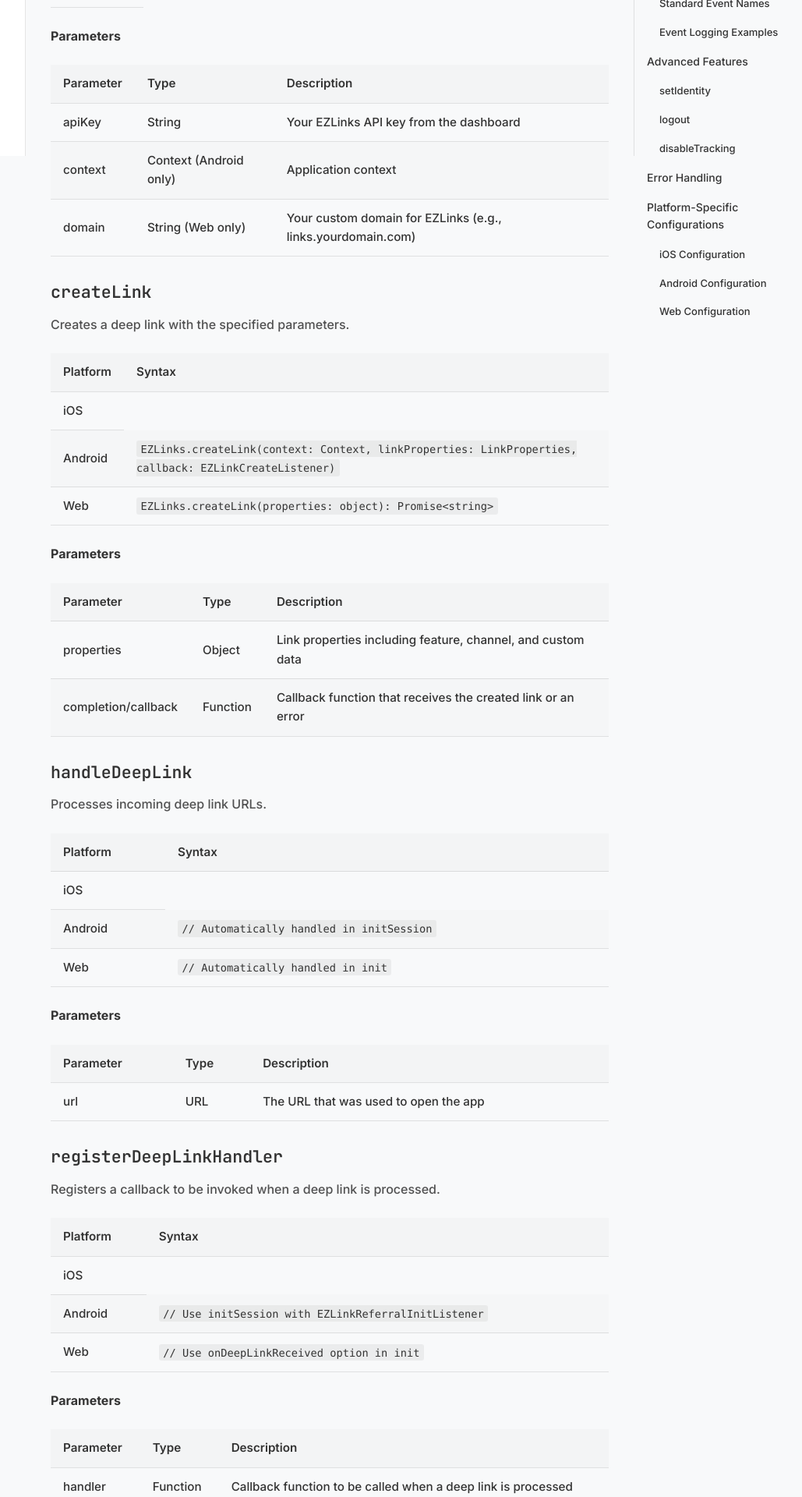
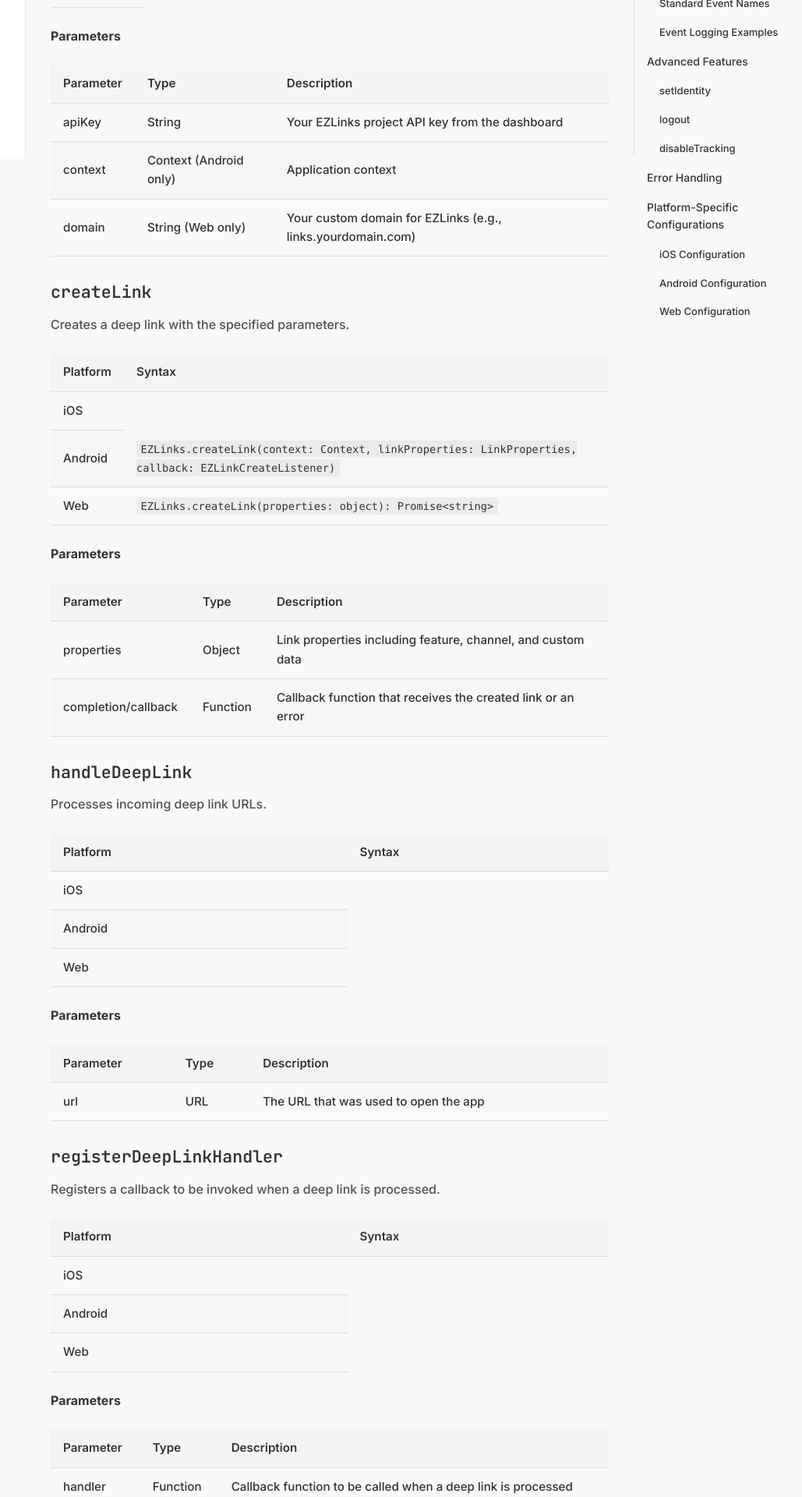
Before and after one commit to GetEZLinks/ezlinks-marketing, a Next.js app: page /docs/sdk in a window 1280 px wide. Shown: the part 600-2520 px from the top of the page at 78% size, without its empty margins (247-1276 px from the left). Built offline with nearby package versions, Linux system fonts and the light colour scheme.

Commit message:
Fixed build failures. Changed links value for docs to docs.getezlinks.io

```diff
--- a/src/app/docs/sdk/page.js
+++ b/src/app/docs/sdk/page.js
@@ -18,7 +18,7 @@ export default function ApiReferencePage() {
       <h2 id="core-methods">Core Methods</h2>
 
       <h3 id="initialize">initialize</h3>
-      <p>Initializes the EZLinks SDK. This should be called as early as possible in your app's lifecycle.</p>
+      <p>Initializes the EZLinks SDK. This should be called as early as possible in your app&apos;s lifecycle.</p>
 
       <table>
         <thead>
@@ -56,7 +56,7 @@ export default function ApiReferencePage() {
           <tr>
             <td>apiKey</td>
             <td>String</td>
-            <td>Your EZLinks API key from the dashboard</td>
+            <td>Your EZLinks project API key from the dashboard</td>
           </tr>
           <tr>
             <td>context</td>
@@ -137,11 +137,11 @@ export default function ApiReferencePage() {
           </tr>
           <tr>
             <td>Android</td>
-            <td><code>// Automatically handled in initSession</code></td>
+            {/* <td><code>// Automatically handled in initSession</code></td> */}
           </tr>
           <tr>
             <td>Web</td>
-            <td><code>// Automatically handled in init</code></td>
+            {/* <td><code>// Automatically handled in init</code></td> */}
           </tr>
         </tbody>
       </table>
@@ -181,11 +181,11 @@ export default function ApiReferencePage() {
           </tr>
           <tr>
             <td>Android</td>
-            <td><code>// Use initSession with EZLinkReferralInitListener</code></td>
+            {/* <td><code>// Use initSession with EZLinkReferralInitListener</code></td> */}
           </tr>
           <tr>
             <td>Web</td>
-            <td><code>// Use onDeepLinkReceived option in init</code></td>
+            {/* <td><code>// Use onDeepLinkReceived option in init</code></td> */}
           </tr>
         </tbody>
       </table>
--- a/src/components/Footer/Footer.tsx
+++ b/src/components/Footer/Footer.tsx
@@ -4,8 +4,8 @@ import Image from 'next/image';
 const footerLinks = {
   Product: [
     // { label: 'Features', href: '#features' },
-    { label: 'Docs', href: '#docs' },
-    { label: 'SDK', href: '#sdk' },
+    { label: 'Docs', href: 'https://docs.getezlinks.io' },
+    { label: 'SDK', href: 'https://docs.getezlinks.io/sdk' },
     { label: 'Demo', href: '#demo' },
     { label: 'Pricing', href: 'pricing' }
   ],
--- a/src/components/Header/Header.tsx
+++ b/src/components/Header/Header.tsx
@@ -29,7 +29,7 @@ export default function Header() {
           </div>
 
           <div className={styles.navLinks}>
-            <a href="#docs">Docs</a>
+            <a href="https://docs.getezlinks.io">Docs</a>
             <a href="pricing">Pricing</a>
             <a href="#github">GitHub</a>
             <ThemeToggle />
```
